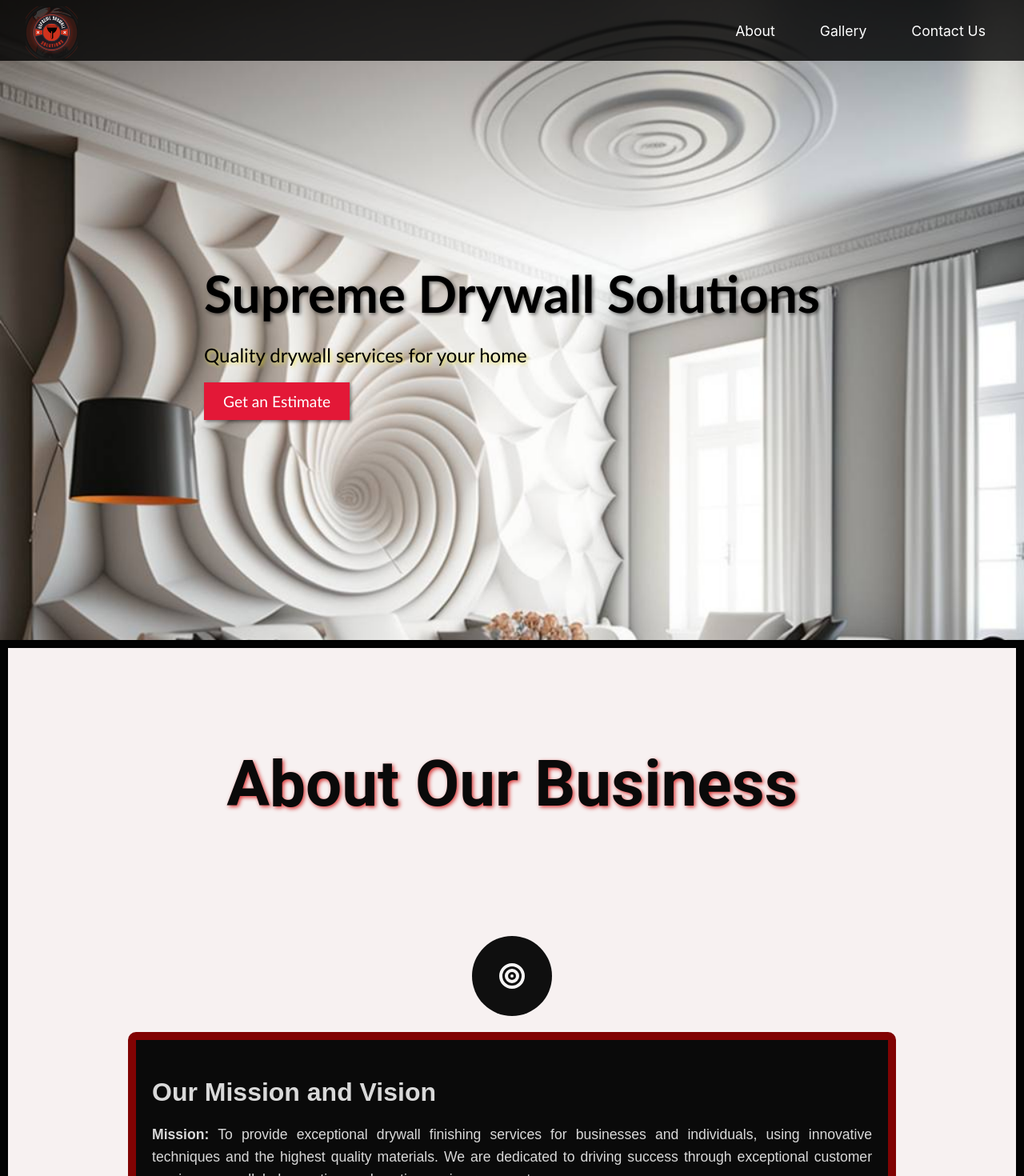
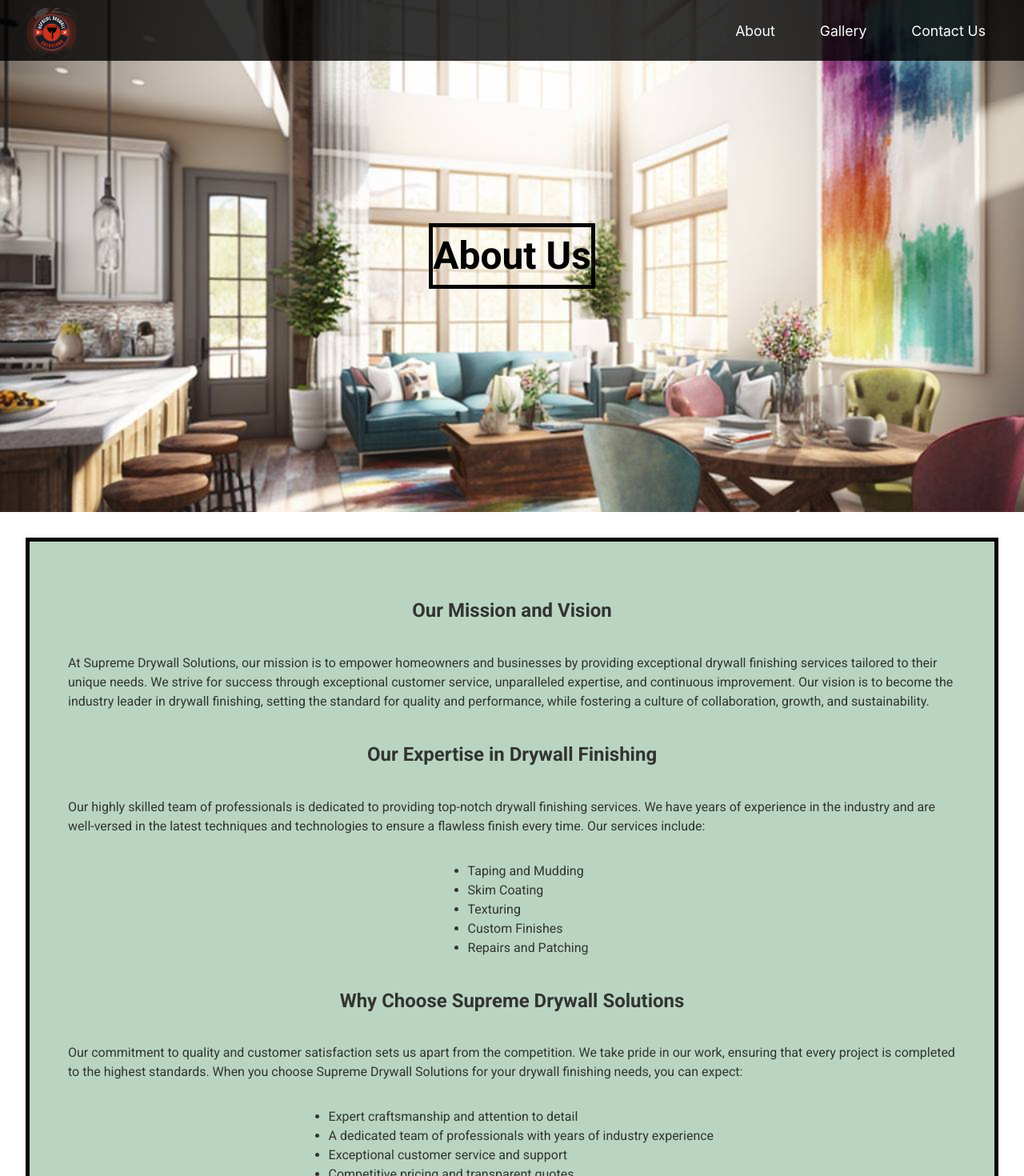
Before and after one commit to MrYieldMaster/Supreme-Drywall-Solutions, a React (Create React App) app: page /about in a window 1280 px wide. Shown: the top 1470 px of the page at 80% size. Built offline with nearby package versions, Linux system fonts and the light colour scheme.

Commit message:
aboutpage update commit

```diff
--- a/package.json
+++ b/package.json
@@ -11,6 +11,7 @@
     "@testing-library/user-event": "^13.5.0",
     "react": "^18.2.0",
     "react-dom": "^18.2.0",
+    "react-router-dom": "^6.10.0",
     "react-scripts": "5.0.1",
     "styled-components": "^5.3.9",
     "three": "^0.151.3",
--- a/src/App.jsx
+++ b/src/App.jsx
@@ -1,8 +1,10 @@
 import React from 'react';
+import { BrowserRouter as Router, Switch, Route, Routes } from 'react-router-dom';
 import ThemeProvider from './contexts/ThemeProvider';
 import Hero from './components/Hero/Hero';
 import Navbar from './components/Navbar/Navbar';
 import About from './components/About/About';
+import AboutPage from './components/About/AboutPage';
 import Slideshow from './components/Slideshow/Slideshow';
 import ContactUs from './components/ContactUs/ContactUs';
 import Footer from './components/Footer/Footer';
@@ -10,14 +12,23 @@
 function App() {
   return (
     <ThemeProvider>
+      <Router>
         <div>
-        <Navbar  />
+          <Navbar />
+          <Routes>
+            <Route path="/" element={
+              <>
                 <Hero />
                 <About />
                 <Slideshow />
                 <ContactUs />
+              </>
+            } />
+            <Route path="/about" element={<AboutPage />} />
+          </Routes>
           <Footer />
         </div>
+      </Router>
     </ThemeProvider>
   );
 }
--- /dev/null
+++ b/src/components/About/AboutPage.jsx
@@ -0,0 +1,50 @@
+import React from "react";
+import styles from "./AboutPage.module.css";
+
+
+const AboutPage = () => {
+    return (
+      <div className={styles.aboutPage}>
+        <div className={styles.heroSection}>
+          <h1 className={styles.heroTitle}>About Us</h1>
+        </div>
+        <div className={styles.aboutContent}>
+          <h2>Our Mission and Vision</h2>
+          <p>
+            At Supreme Drywall Solutions, our mission is to empower homeowners and businesses by providing exceptional drywall finishing services tailored to their unique needs. We strive for success through exceptional customer service, unparalleled expertise, and continuous improvement. Our vision is to become the industry leader in drywall finishing, setting the standard for quality and performance, while fostering a culture of collaboration, growth, and sustainability.
+          </p>
+
+          <h2>Our Expertise in Drywall Finishing</h2>
+          <p>
+            Our highly skilled team of professionals is dedicated to providing top-notch drywall finishing services. We have years of experience in the industry and are well-versed in the latest techniques and technologies to ensure a flawless finish every time. Our services include:
+          </p>
+          <ul>
+            <li>Taping and Mudding</li>
+            <li>Skim Coating</li>
+            <li>Texturing</li>
+            <li>Custom Finishes</li>
+            <li>Repairs and Patching</li>
+          </ul>
+
+          <h2>Why Choose Supreme Drywall Solutions</h2>
+          <p>
+            Our commitment to quality and customer satisfaction sets us apart from the competition. We take pride in our work, ensuring that every project is completed to the highest standards. When you choose Supreme Drywall Solutions for your drywall finishing needs, you can expect:
+          </p>
+          <ul>
+            <li>Expert craftsmanship and attention to detail</li>
+            <li>A dedicated team of professionals with years of industry experience</li>
+            <li>Exceptional customer service and support</li>
+            <li>Competitive pricing and transparent quotes</li>
+            <li>Timely project completion with minimal disruption to your daily routine</li>
+          </ul>
+
+          <h2>Ready to Get Started?</h2>
+          <p>
+            Discover the difference that Supreme Drywall Solutions can make for your home or business. Explore our range of services, check out our portfolio, or get in touch with our team of experts to discuss your unique needs. Let us help you achieve remarkable drywall finishes that exceed your expectations. Contact us today!
+          </p>
+        </div>
+      </div>
+    );
+  };
+
+  export default AboutPage;
--- /dev/null
+++ b/src/components/About/AboutPage.module.css
@@ -0,0 +1,40 @@
+
+@import url('https://fonts.googleapis.com/css?family=Roboto:400,700&display=swap');
+
+.aboutPage {
+  font-family: 'Roboto', sans-serif;
+    font-weight: 400;
+    font-size: 16px;
+    line-height: 1.5;
+  color: #333;
+}
+
+.heroSection {
+  background-image: url('../..//assets/images/Image22.jpg');
+  background-size: cover;
+  background-position: center;
+  height: 80vh;
+  display: flex;
+  align-items: center;
+  justify-content: center;
+}
+
+.heroTitle {
+  font-size: 48px;
+  color: #030202;
+  padding: auto;
+  text-align: center;
+  border: 5px solid #030202;
+  text-shadow: 2px 2px 4px rgba(240, 237, 237, 0.5);
+}
+
+.aboutContent {
+    background-color: rgb(185, 213, 193);
+    display: flex;
+    flex-direction: column;
+    align-items: center;
+    border: 5px solid #030202;
+    box-shadow: #030202;
+    margin: 2rem;
+    padding: 3rem;
+}
--- a/src/components/Navbar/Navbar.jsx
+++ b/src/components/Navbar/Navbar.jsx
@@ -1,16 +1,17 @@
 import React from 'react';
 import styles from './navbar.module.css';
+import { Link } from 'react-router-dom';
 import logo from '../../assets/images/Logo1.png';
 
 const Navbar = () => {
   return (
     <nav className={styles.navbar}>
-      <a href="/" className={styles.navbarLogo}>
-        <img src={logo} alt="SDS Logo" className={styles.logo} /> {/* Update this line */}
-      </a>
+      <Link to="/" className={styles.navbarLogo}>
+        <img src={logo} alt="SDS Logo" className={styles.logo} />
+      </Link>
       <ul className={styles.navbarItems}>
         <li className={styles.navbarItem}>
-          <a href="#about" className={styles.navbarLink}>About</a>
+          <Link to="/about" className={styles.navbarLink}>About</Link>
         </li>
         <li className={styles.navbarItem}>
           <a href="#gallery" className={styles.navbarLink}>Gallery</a>
```
Also changed, not shown: 1 other file (tests, documents, lock files or other folders). Lines whose indentation alone changed are shown as unchanged.
